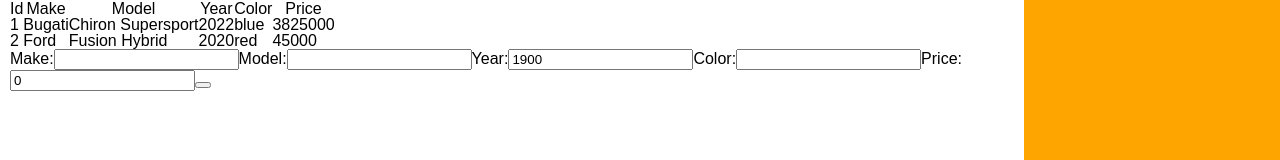
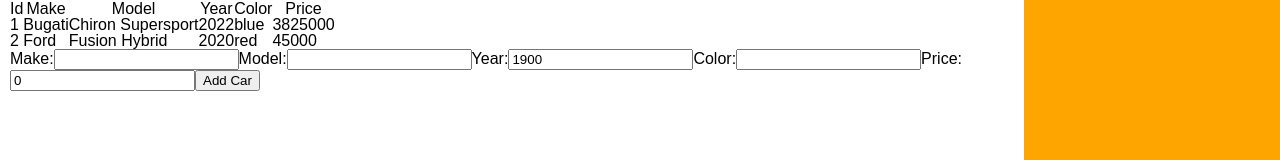
Before and after one commit to t4d-classes/bootcamp_03282022, a React (Create React App) app in the folder demo-app/: page /car-tool in a window 1280 px wide. Shown: the part 121-281 px from the top of the page. Built offline with nearby package versions, Linux system fonts and the light colour scheme.

Commit message:
add exercise 7

```diff
--- a/demo-app/src/components/CarForm.js
+++ b/demo-app/src/components/CarForm.js
@@ -16,7 +16,13 @@
         });
     };
 
-    console.log(carForm);
+    const submitCar = () => {
+        props.onSubmitCar({ ...carForm });
+
+        setCarForm({
+            make: '', model: '', year: 1900, color: '', price: 0
+        });
+    }
 
     return (
         <form>
@@ -45,7 +51,7 @@
                 <input type="number" name="price"
                     value={carForm.price} onChange={change} />
             </label>
-            <button type="button"></button>
+            <button type="button" onClick={submitCar}>{props.buttonText}</button>
         </form>
     );
 
--- a/demo-app/src/components/CarTool.js
+++ b/demo-app/src/components/CarTool.js
@@ -1,14 +1,30 @@
+import { useState } from "react";
+
 import { ToolHeader } from "./ToolHeader";
 import { CarTable } from "./CarTable";
 import { CarForm } from "./CarForm";
 
 export function CarTool(props) {
 
+    const [ cars, setCars ] = useState([...props.cars]);
+
+    const addCar = car => {
+
+        setCars([
+            ...cars,
+            {
+                ...car,
+                id: Math.max(...cars.map(c => c.id), 0) + 1,
+            }
+        ])
+
+    };
+
     return (
         <>
             <ToolHeader headerText="Car Tool" />
-            <CarTable cars={props.cars} />
-            <CarForm />
+            <CarTable cars={cars} />
+            <CarForm buttonText="Add Car" onSubmitCar={addCar} />
         </>
     );
 
```
Also changed, not shown: demo-app/exercises/exercise-7.md (added, +13 -0 lines).
